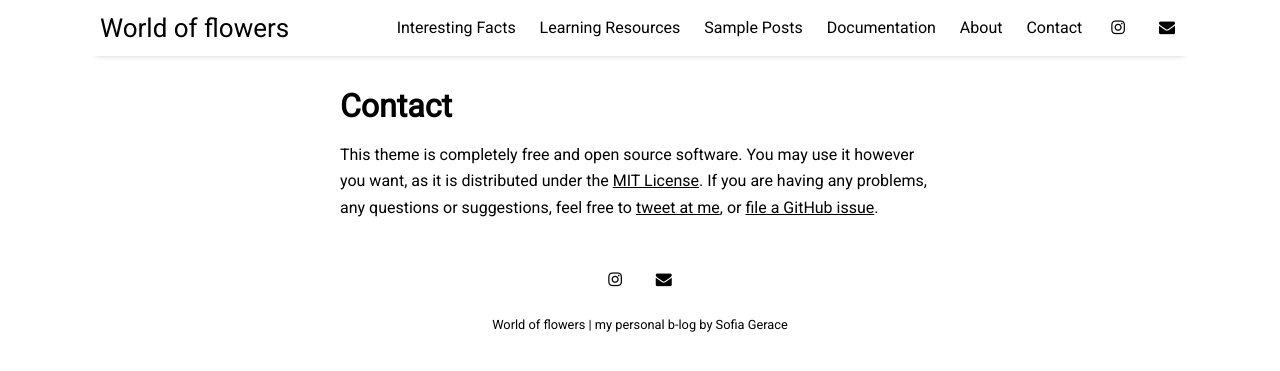
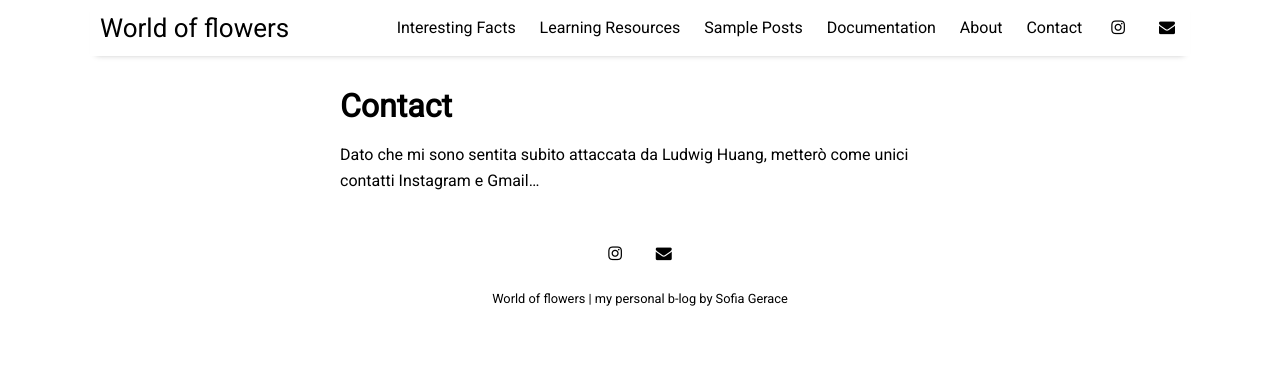
Before and after one commit to sofiaGerace/sofiaGerace.github.io, a Jekyll site: the page built from pages/contact.md, in a window 1280 px wide. Shown: the top 371 px of the page. Built offline with Jekyll 4.4.1, drawn with Linux system fonts in a browser that asks for light colours; nearby versions of some CDN libraries.

Commit message:
Update contact.md

```diff
--- a/pages/contact.md
+++ b/pages/contact.md
@@ -4,4 +4,4 @@ title: Contact
 permalink: /contact
 ---
 
-This theme is completely free and open source software. You may use it however you want, as it is distributed under the [MIT License](http://choosealicense.com/licenses/mit/). If you are having any problems, any questions or suggestions, feel free to [tweet at me](https://twitter.com/intent/tweet?text=My%question%about%Millennial%is:%&amp;via=paululele), or [file a GitHub issue](https://github.com/lenpaul/Millennial/issues/new).
+Dato che mi sono sentita subito attaccata da Ludwig Huang, metterò come unici contatti Instagram e Gmail...
```
